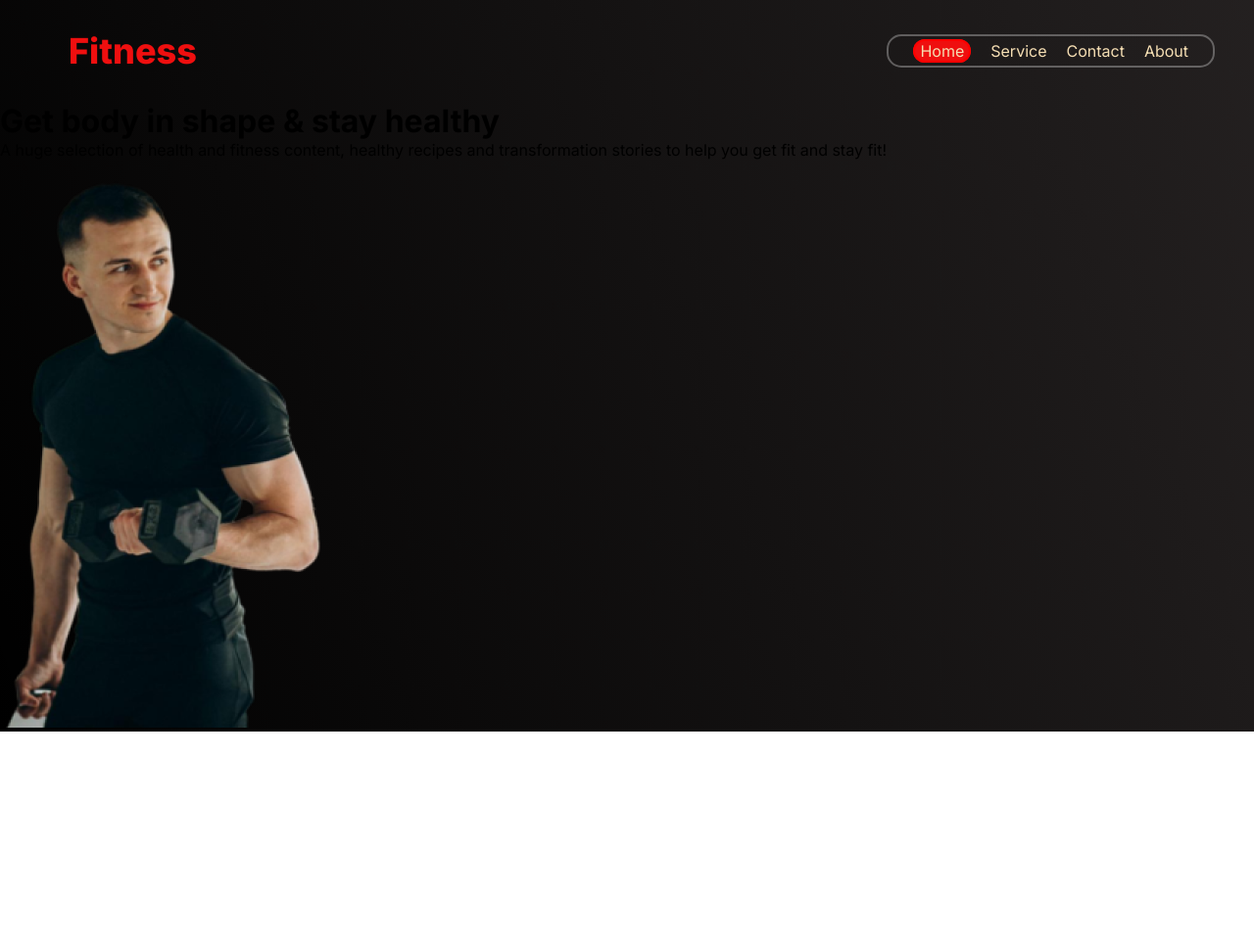
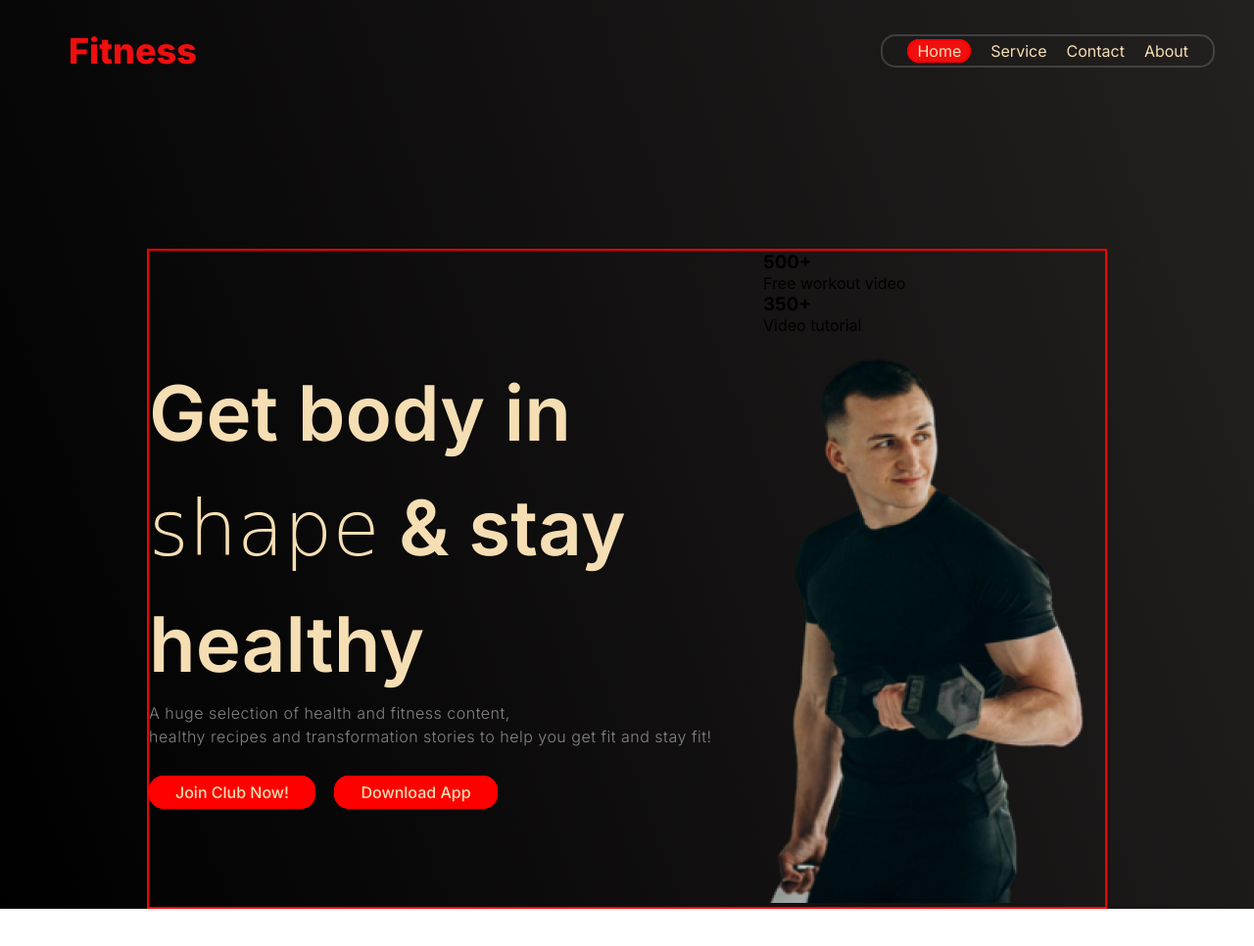
Before and after one commit to fariha-nazia/fitness-first, a plain HTML site: page index.html in a window 1280 px wide. Shown: the whole page at 98% size. Before the commit the page ends 800 px from the top, so only its background shows below. Drawn offline with Linux system fonts and the light colour scheme; a web font is replaced by a local one.

Commit message:
almost header done

```diff
--- a/index.html
+++ b/index.html
@@ -21,16 +21,43 @@
                 </ul>
             </div>
         </nav>
+        <!-- ---------------------- nav bar ---------------------------- -->
         <div class="the-banner">
             <div class="banner-text">
                 <h1>
-                    Get body in <span class="banner-italic">shape</span> & stay healthy
+                    Get body in <br>
+                    <span class="banner-italic">shape</span> & stay <br>
+                    healthy
                 </h1>
                 <p>
-                    A huge selection of health and fitness content, healthy recipes and transformation stories to help you get fit and stay fit!
+                    A huge selection of health and fitness content, <br>
+                    healthy recipes and transformation stories to help you get fit and stay fit!
                 </p>
+                <div class="banner-button">
+                    <a href="">Join Club Now!</a>
+                    <a href="">Download App</a>
+                </div>
             </div>
-            <div class="bannen-image">
+            <div class="bannen-image-part">
+                <div class="banner-stats">
+                    <div class="banner-stat1">
+                        <h3>
+                            500+
+                        </h3>
+                        <p>
+                            Free workout video
+                        </p>
+                    </div>
+                    <div class="banner-stat2">
+                        <h3>
+                            350+
+                        </h3>
+                        <p>
+                            Video tutorial
+                        </p>
+                    </div>
+
+                </div>
                 <img src="images/Images 2.png" alt="">
             </div>
         </div>
--- a/styles/style.css
+++ b/styles/style.css
@@ -1,4 +1,7 @@
 @import url('https://fonts.googleapis.com/css2?family=Azeret+Mono:ital,wght@0,100..900;1,100..900&family=Inter:ital,opsz,wght@0,14..32,100..900;1,14..32,100..900&display=swap');
+
+@import url('https://fonts.googleapis.com/css2?family=Azeret+Mono:ital,wght@0,100..900;1,100..900&family=Inter:ital,opsz,wght@0,14..32,100..900;1,14..32,100..900&family=Playwrite+CU:wght@100..400&display=swap');
+
 
 *{
     font-family: "Inter", sans-serif;
@@ -24,7 +27,7 @@ nav{
 
 }
 nav ul{
-    border: 2px solid rgba(255, 255, 255, 0.3);
+    border: 2px solid rgba(255, 255, 255, 0.159);
     border-radius: 15px;
     display: flex;
     /* justify-content: space-evenly; */
@@ -34,7 +37,7 @@ nav ul{
 .nav-home-color-change{
     border: 2px solid red;
     border-radius: 15px;
-    padding: 0 5px;
+    padding: 0 8px;
     background-color:  rgb(239, 15, 15);
 }
 nav ul li{
@@ -45,6 +48,47 @@ nav ul li a{
     /* margin-right: 25px; */
     color: wheat;
 }
+/* =================================== nav done ====================================== */
 
+.the-banner{
+    display: flex;
+    justify-content: space-between;
+    align-items: center;
+    border: 2px solid red;
+    margin: 150px;
+}
 
-/* =================================== nav done ====================================== */
+.banner-text h1{
+    color: wheat;
+    font-size: 78px;
+    font-weight: 600;
+    line-height: 150%;
+}
+.banner-italic{
+    color: wheat;
+    font-size: 78px;
+    font-weight: 300;
+    font-family: "Playwrite CU", cursive;
+}
+
+.banner-text p{
+    color: rgba(255, 255, 255, 0.5);
+    font-size: 16px;
+    font-weight: 300;
+    line-height: 24px;
+    letter-spacing: 0.5px;
+    text-align: left;
+    margin-bottom: 35px;
+}
+
+.banner-button a{
+    font-weight: 500;
+    text-decoration: none;
+    color: wheat;
+    border: 2px solid red;
+    border-radius: 15px;
+    background-color: red;
+    padding: 5px 25px;
+    /* margin: 0 15px; */
+    margin-right: 15px;
+}
```
